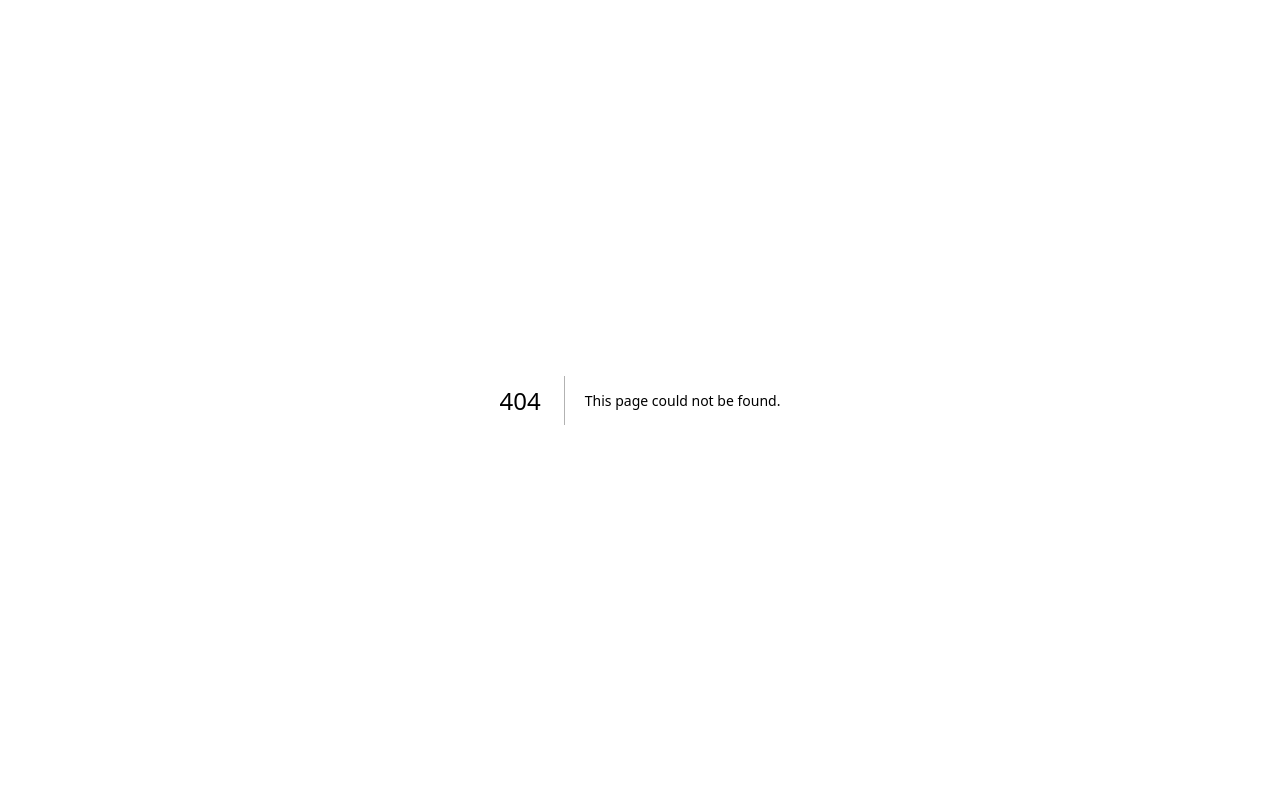
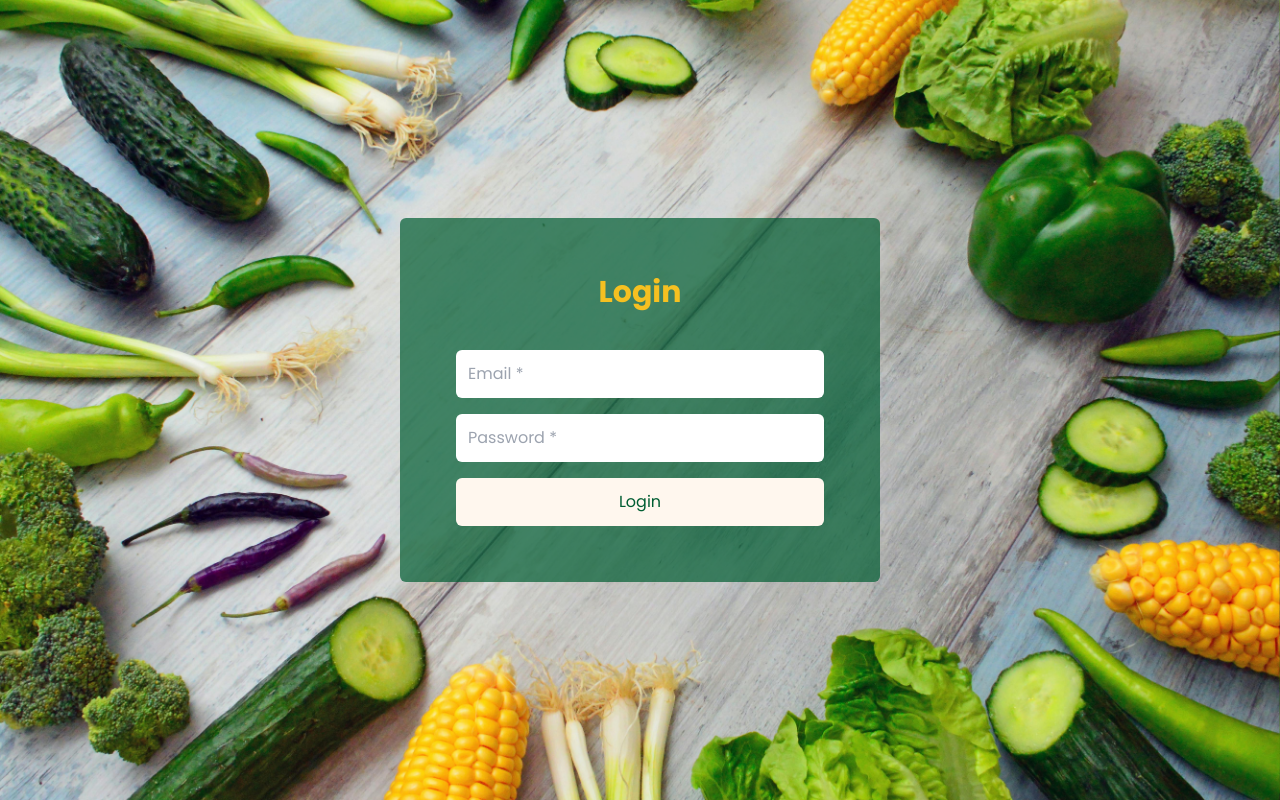
Before and after one commit to isalim079/level-2-assinment-6-client, a Next.js app: page /login in a window 1280 px wide. Before the commit this address had no page. Built offline with nearby package versions, Linux system fonts and the light colour scheme.

Commit message:
Login page created

```diff
--- a/package.json
+++ b/package.json
@@ -9,16 +9,18 @@
     "lint": "next lint"
   },
   "dependencies": {
+    "framer-motion": "^11.9.0",
     "lottie-react": "^2.4.0",
     "next": "14.2.13",
     "react": "^18",
     "react-dom": "^18",
+    "react-hook-form": "^7.53.0",
     "react-icons": "^5.3.0"
   },
   "devDependencies": {
     "@types/node": "^20",
-    "@types/react": "^18",
-    "@types/react-dom": "^18",
+    "@types/react": "^18.3.10",
+    "@types/react-dom": "^18.3.0",
     "daisyui": "^4.12.10",
     "eslint": "^8",
     "eslint-config-next": "14.2.13",
--- /dev/null
+++ b/src/app/(login)/layout.tsx
@@ -0,0 +1,12 @@
+/* eslint-disable @typescript-eslint/no-explicit-any */
+import React from 'react';
+
+const LoginLayout = ({children}: {children: any}) => {
+    return (
+        <div>
+            {children}
+        </div>
+    );
+};
+
+export default LoginLayout;
--- /dev/null
+++ b/src/app/(login)/login/page.tsx
@@ -0,0 +1,11 @@
+import Login from "@/components/shared/Login/Login";
+
+const LoginPage = () => {
+    return (
+        <div>
+            <Login />
+        </div>
+    );
+};
+
+export default LoginPage;
--- /dev/null
+++ b/src/components/shared/Login/Login.tsx
@@ -0,0 +1,84 @@
+"use client";
+import bg from "@/assets/Img/loginBg.jpg";
+import Image from "next/image";
+import { motion } from "framer-motion";
+
+const Login = () => {
+  return (
+    <div className="font-poppins overflow-x-hidden">
+      <div className="relative">
+        <Image
+          className="h-screen object-cover"
+          src={bg}
+          alt="login background"
+        />
+        <div className="absolute inset-0">
+          <div className="flex justify-center items-center h-screen">
+            {/* form container */}
+            <form className="flex flex-col  bg-dark-green/70 max-w-[480px] w-full p-14 rounded-md">
+              <motion.h1
+                className="text-center text-3xl font-bold text-primary-orange"
+                initial={{ y: -750 }}
+                animate={{
+                  y: 0,
+                }}
+              >
+                Login
+              </motion.h1>
+
+              {/* Input container */}
+              <div className="space-y-4 mt-10 ">
+                <motion.input
+                  type="email"
+                  placeholder="Email *"
+                  className="p-3 rounded-md w-full"
+                  initial={{ x: -1750 }}
+                  animate={{
+                    x: 0,
+                  }}
+                  transition={{
+                    duration: 1,
+                    delay: 0.3,
+                    type: "spring",
+                  }}
+                />
+                <motion.input
+                  initial={{ x: 1750 }}
+                  animate={{
+                    x: 0,
+                  }}
+                  transition={{
+                    duration: 1,
+                    delay: 0.6,
+                    type: "spring",
+                  }}
+                  type="password"
+                  placeholder="Password *"
+                  className="p-3 rounded-md w-full"
+                />
+              </div>
+
+              <motion.button
+                type="submit"
+                className="text-dark-green py-3 mt-4 bg-primary-white rounded-md"
+                initial={{ y: 1750 }}
+                animate={{
+                  y: 0,
+                }}
+                transition={{
+                  duration: 1,
+                  delay: 0.9,
+                  type: "spring",
+                }}
+              >
+                Login
+              </motion.button>
+            </form>
+          </div>
+        </div>
+      </div>
+    </div>
+  );
+};
+
+export default Login;
--- a/src/components/shared/Navbar/Navbar.tsx
+++ b/src/components/shared/Navbar/Navbar.tsx
@@ -3,6 +3,7 @@
 import Image from "next/image";
 import logo from "@/assets/logo.png";
 import { CgMenu } from "react-icons/cg";
+import Link from "next/link";
 
 const Navbar = () => {
   return (
@@ -73,9 +74,10 @@ const Navbar = () => {
             </ul>
           </div>
           <div className=" hidden lg:block">
+            <Link href={'/login'}>
             <button className="bg-dark-green text-primary-white px-4 py-2 rounded-md shadow-sm">
               Login
-            </button>
+            </button></Link>
           </div>
         </div>
       </div>
```
Also changed, not shown: src/assets/Img/loginBg.jpg (added), 1 other file (tests, documents, lock files or other folders).
